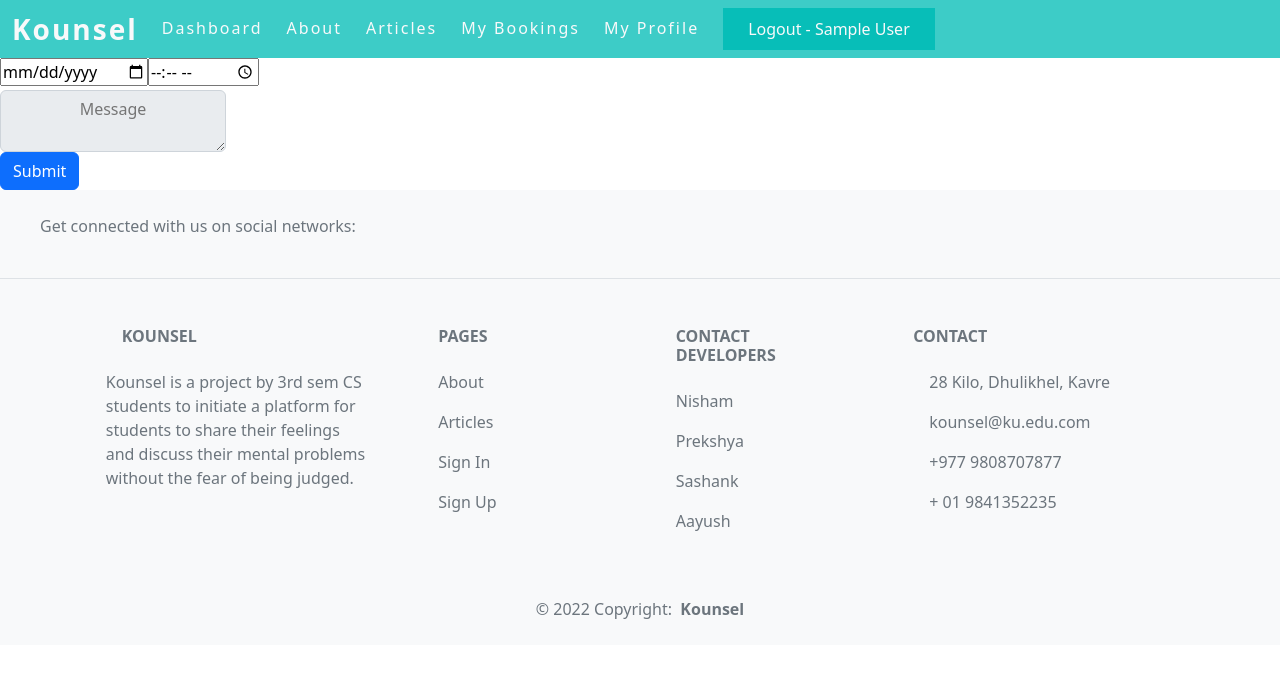
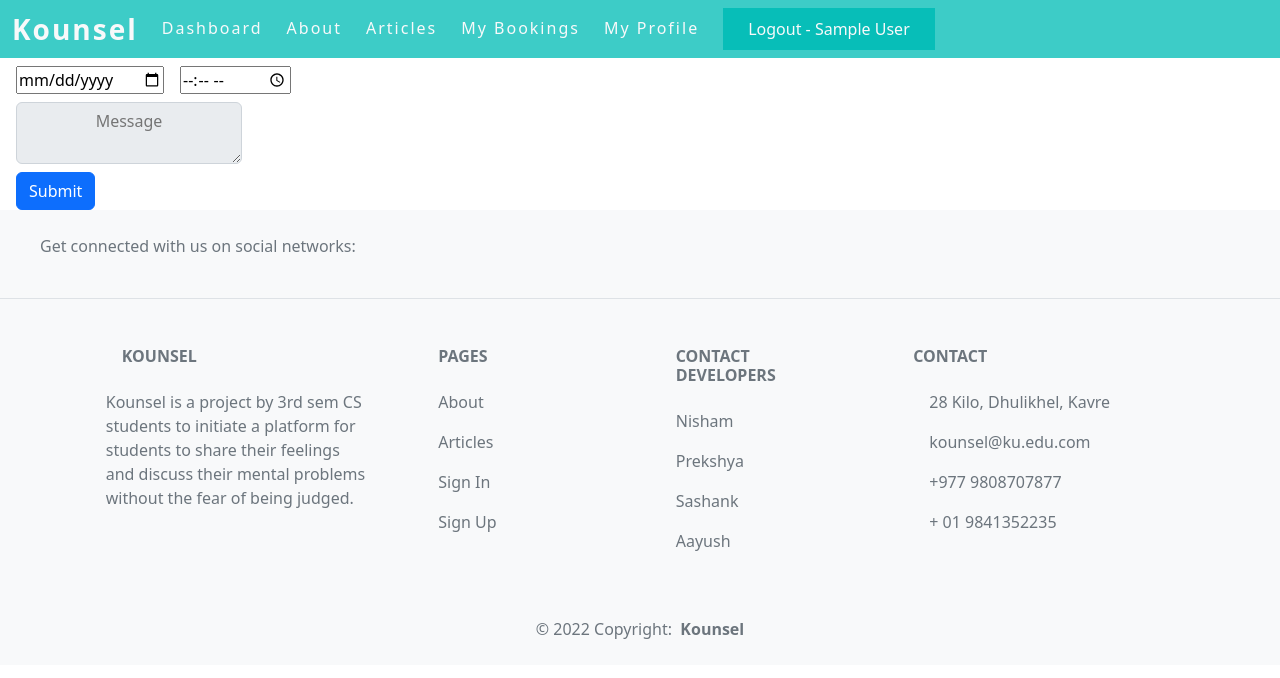
Before and after one commit to nishamghimire5/Kounsel, a Next.js app: page /book in a window 1280 px wide. Shown: the top 678 px of the page. Built offline with nearby package versions, Linux system fonts and the light colour scheme; no server answers; the database is empty; sample sign-in values are in the browser's storage.

Commit message:
counselor email fix and tidied up book

```diff
--- a/counselormail.js
+++ b/counselormail.js
@@ -1,2 +1,2 @@
-const email="sekikunne@gmail.com";
+const email="kucounselor@gmail.com";
 export default email;
--- a/pages/book.js
+++ b/pages/book.js
@@ -79,13 +79,13 @@ export default function Book({uniqueBooking, user, uniqueUser}) {
 			return (
 				// We pass the event to the handleSubmit() function on submit.
 				<form onSubmit={handleSubmit}>
-					  <input type="date" id="date" name="date" onKeyDown={(e) => e.preventDefault()} min={today} />
+					  <input className="mx-3 mt-2" type="date" id="date" name="date" onKeyDown={(e) => e.preventDefault()} min={today} />
 					  <input type="time" id="time" name="time" />
 
 
-				  <textarea className="input-group-text mt-1" type="text" id="message" name="message" placeholder="Message"></textarea>
+				  <textarea className="input-group-text mt-2 mx-3" type="text" id="message" name="message" placeholder="Message"></textarea>
 
-				  <button type="submit" className="btn btn-primary">Submit</button>
+				  <button type="submit" className="btn btn-primary mx-3 mt-2">Submit</button>
 				</form>
 			  )
 		} else {
```
